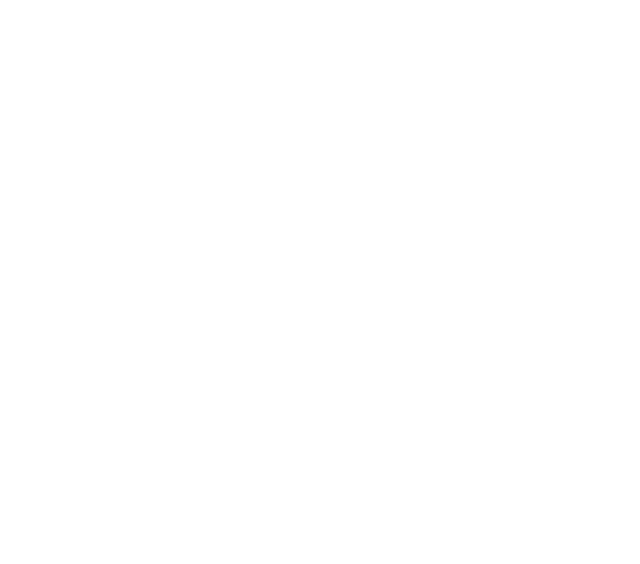
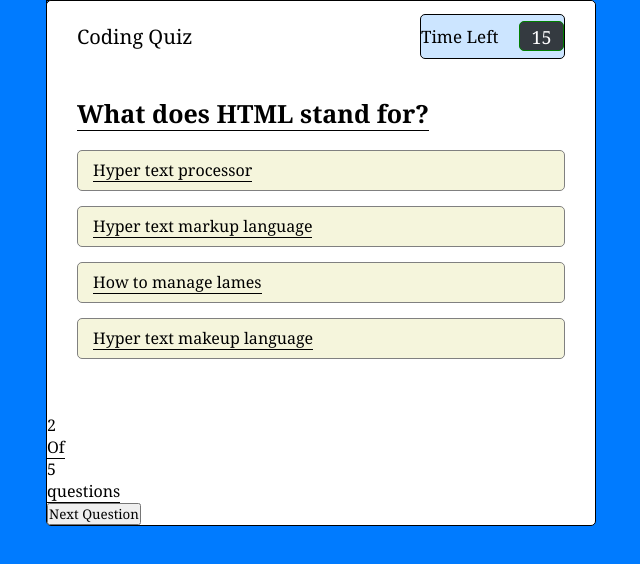
Before and after one commit to Kdenn1/Browser-Quiz-Module-4-reattempt, a plain HTML site: page index.html in a window 1280 px wide. Shown: the whole page, without its empty margins (54-694 px from the left). Drawn offline with Linux system fonts and the light colour scheme.

Commit message:
added css and html for basic website look, readme as well

```diff
--- a/index.html
+++ b/index.html
@@ -5,8 +5,68 @@
     <meta http-equiv="X-UA-Compatible" content="IE=edge">
     <meta name="viewport" content="width=device-width, initial-scale=1.0">
     <title>Browser Quiz Module 4</title>
+    <link rel="stylesheet" href="style.css"/>
 </head>
 <body>
+    <div class="start_btn">
+        <button>Start Quiz</button></div>
 
+        <div class="info_box">
+            <div class="info-title">
+                <span>Quiz Rules</span>
+            </div>
+            <div class="info-list">
+                <div class="info">1. You will have 15 seconds per question</div>
+                <div class="info">2. Once an answer is locked in, it's locked in</div>
+                <div class="info">3. Once time expires you cannot select an option</div>
+                <div class="info">4. You''l get points per correct answer</div>
+            </div>
+            <div class="buttons">
+                <button class="quit">Exit Quiz</button>
+                <button class="restart">Continue Quiz</button>
+            </div>
+        </div>
+
+        <div class="quiz_box">
+            <header>
+                <div class="title">Coding Quiz</div>
+                <div class="timer">
+                    <div class="time_text">Time Left</div>
+                    <div class="timer_sec">15</div>
+                </div>
+            </header>
+            <section>
+                <div class="que_text">
+                    <span>What does HTML stand for?</span>
+                </div>
+                <div class="option_list">
+                    <div class="option">
+                        <span>Hyper text processor</span>
+                    </div>
+                    <div class="option">
+                        <span>Hyper text markup language</span>
+                    </div>
+                    <div class="option">
+                        <span>How to manage lames</span>
+                    </div>
+                    <div class="option">
+                        <span>Hyper text makeup language</span>
+                    </div>
+                </div>
+            </section>
+
+            <!--quiz box footer-->
+            <footer>
+                <div class="total_que">
+                    <span><p>2</p>Of<p>5</p>questions</span>
+                </div>
+                <button class="next_btn">Next Question</button>
+            </footer>
+
+        </div>
+
+
+
+ <script src="script.js"></script>
 </body>
 </html>
--- a/style.css
+++ b/style.css
@@ -0,0 +1,193 @@
+*{
+    margin: 0;
+    padding: 0;
+    box-sizing: border-box;
+    font-family:Georgia, 'Times New Roman', Times, serif;
+}
+
+body {
+    background-color: #007bff;
+}
+
+.start_btn,
+.info_box,
+.quiz_box {
+    justify-content: center;
+    margin-right: 100px;
+    margin-left: 100px;
+    align-items: center;
+    position: absolute;
+    border: 1px solid black;
+}
+
+/* quiz section */
+
+.start_btn button {
+    font-size: 25px;
+    font-weight: 500;
+    color: #007bff;
+    padding: 15px 30px;
+    outline: none;
+    border: none;
+    border-radius: 5px;
+    cursor: pointer;
+    justify-content: center;
+}
+
+.start_btn button:hover {
+    background-color:#3f9bfd;
+}
+
+.info_box {
+    width: 200px;
+    background: #fff;
+    border-radius: 5px;
+    display: none;
+}
+
+.info_box .info_title {
+    height: 400px;
+    width: 80%;
+    display: flex;
+    align-items: center;
+    justify-content: center;
+    padding: 0 35px;
+    font-size: 20px;
+    font-weight: 500;
+}
+
+.info_box .info_list {
+    padding: 15px 35px;
+}
+
+.info_box .info_list .info {
+    margin: 5px 0;
+    font-size: 17px;
+}
+
+.info_box .buttons {
+    height: 60px;
+    display: flex;
+    align-items: center;
+    justify-content: flex-end;
+    padding: 0 25px;
+    border-top: 1px solid black;
+}
+
+span{
+    border-bottom: 1px solid black;
+}
+
+.info_box .buttons button {
+    margin: 0 5px;
+    height: 40px;
+    width: 100px;
+    border: 1px solid transparent;
+    color: #fff;
+    border-radius: 5px;
+    font-size: 16px;
+    cursor: pointer;
+}
+
+.buttons button.quit {
+    border-color: #007bff;
+    color: #007bff;
+}
+
+.buttons button.restart {
+    border-color: #007bff;
+    color: #007bff;
+}
+
+.buttons button.quit:hover{
+    color: black;
+    background-color: red;
+}
+
+.buttons button.restart:hover{
+    color: black;
+    background-color: cyan;
+}
+
+.quiz_box {
+    width: 550px;
+    background: #fff;
+    border-radius: 5px;
+}
+
+.quiz_box header {
+    position: relative;
+    z-index: 99;
+    height: 70px;
+    padding: 0 30px;
+    background: #fff;
+    display: flex;
+    align-items: center;
+    justify-content: space-between;
+    border-radius: 5px 5px 0 0;
+}
+
+.quiz_box header .title {
+    font-size: 20px;
+    font-weight: 600px;
+}
+
+.quiz_box header .timer {
+    display: flex;
+    align-items: center;
+    justify-content: space-between;
+    width: 145px;
+    height: 45px;
+    background: #cce5ff;
+    border: 1px solid black;
+    border-radius: 5px;
+}
+
+.quiz_box header .timer .time_text{
+    font-weight: 400;
+    font-size: 17px;
+}
+
+.quiz_box header .timer .timer_sec{
+    font-size: 18px;
+    font-weight: 500;
+    background: #343a40;
+    height: 30px;
+    width: 45px;
+    color: #fff;
+    text-align: center;
+    line-height: 30px;
+    border-radius: 5px;
+    border: 1px solid green;
+}
+
+.quiz_box section{
+    padding: 25px 30px 20px 30px;
+    background: #fff;
+}
+
+.quiz_box section .que_text{
+    font-size: 25px;
+    font-weight: 600;
+}
+
+.quiz_box section .option_list{
+    padding: 20px 0;
+    display: block;
+}
+
+section .option_list .option {
+    background: beige;
+    border: 1px solid grey;
+    border-radius: 5px;
+    padding: 8px 15px;
+    margin-bottom: 15px;
+    display: flex;
+    justify-content: space-between;
+    cursor: pointer;
+    transition: all 0.3s ease;
+}
+
+.quiz_box section .option_list .option:hover {
+    background-color: lightgreen;
+}
```
Also changed, not shown: 1 other file.
